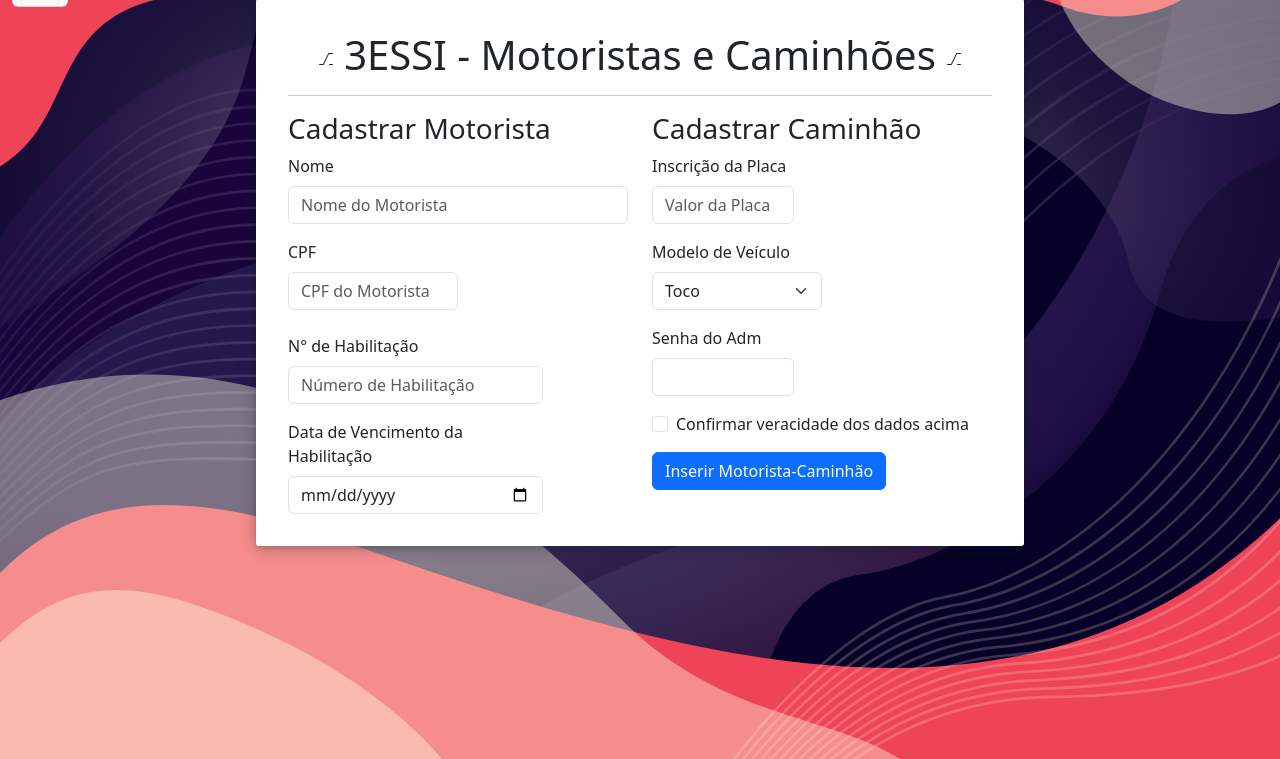
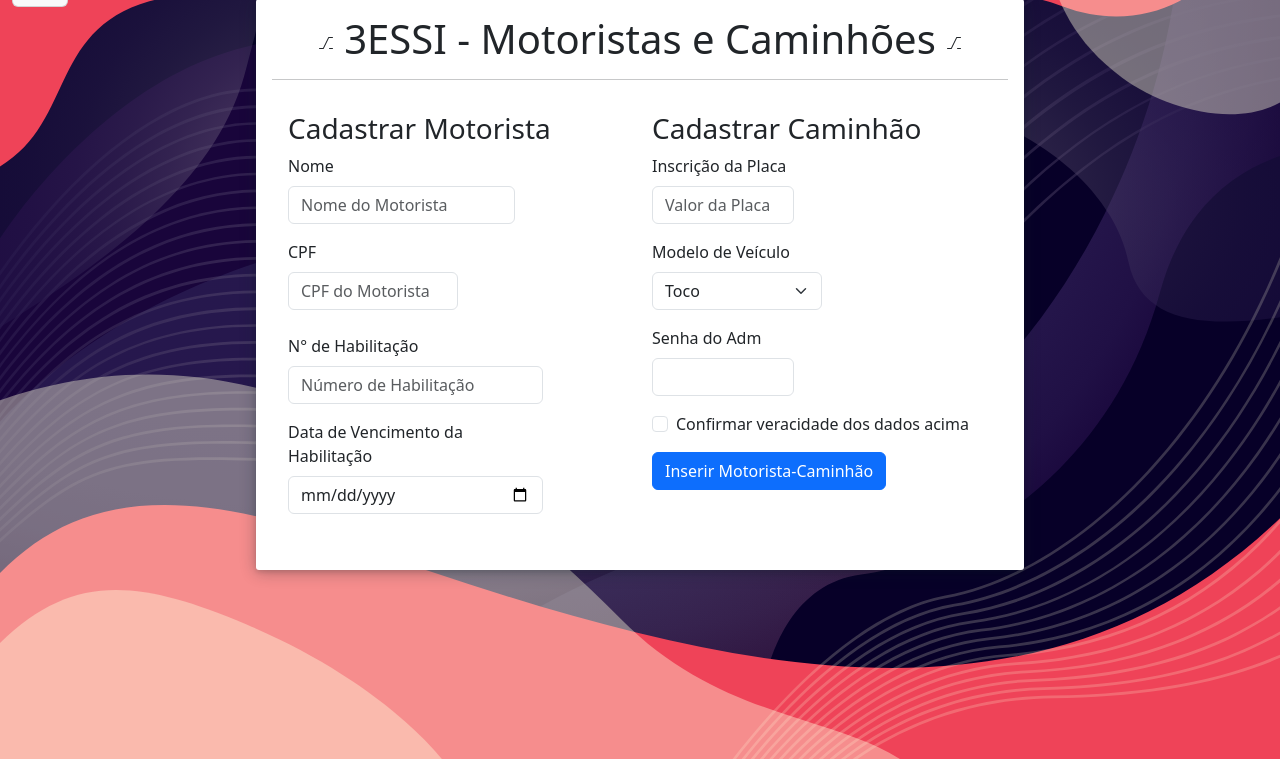
Before and after one commit to SLeess/Smart_Shipping_System-PHP-AJAX, a PHP site: page /_php/motoristas_caminhoes.php in a window 1280 px wide. Shown: the part 41-800 px from the top of the page. Run offline with PHP 8.4, Linux system fonts and the light colour scheme; a user stored in the database is signed in.

Commit message:
Correção

```diff
--- a/_php/motoristas_caminhoes.php
+++ b/_php/motoristas_caminhoes.php
@@ -51,17 +51,17 @@
 
     <div class="container d-flex justify-content-center align-items-center">
         <div class="dash col-lg-4 offset-lg-4 bg-white p-3">
-            <div class="p-3">
+            <div class="mb-4">
                 <?php
                     $title = "- Motoristas e Caminhões";
                     require_once("elements/tituloProjetoMainSection.php");
                 ?>
                 <!-- <div class="container px-2 py-2" style="margin-bottom: 35px;"> -->
                 <!-- <div class="row g-4 py-2 row-cols-lg-12"> -->
-                <form action="3ESSI-MOTORIST-CAMINHOES/gravarMotorista.php" method="POST" class="row">
+                <form action="3ESSI-MOTORIST-CAMINHOES/gravarMotorista.php" method="POST" class="row p-3">
                     <div class="column col-md-6">
                         <h3>Cadastrar Motorista</h3>
-                        <div class="row-md-8">
+                        <div class="col-md-8">
                             <label for="inputText4" class="form-label">Nome</label>
                             <input type="text" class="form-control" id="inputNome" name="inputNome" placeholder="Nome do Motorista">
                         </div>
```
